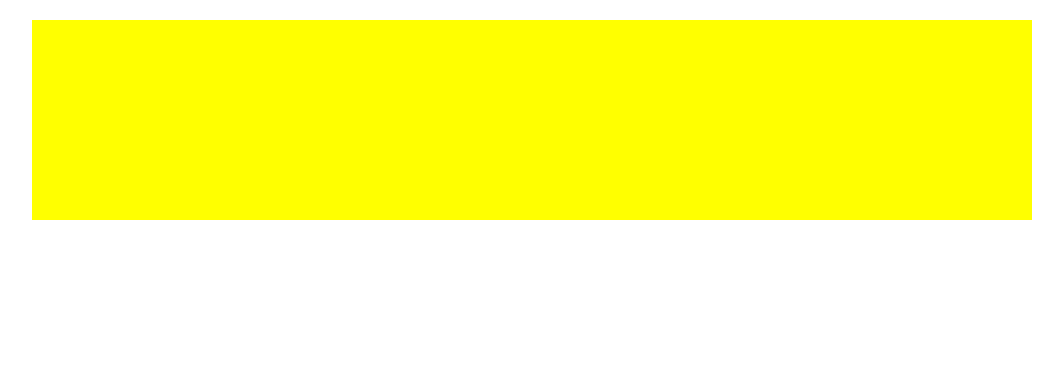
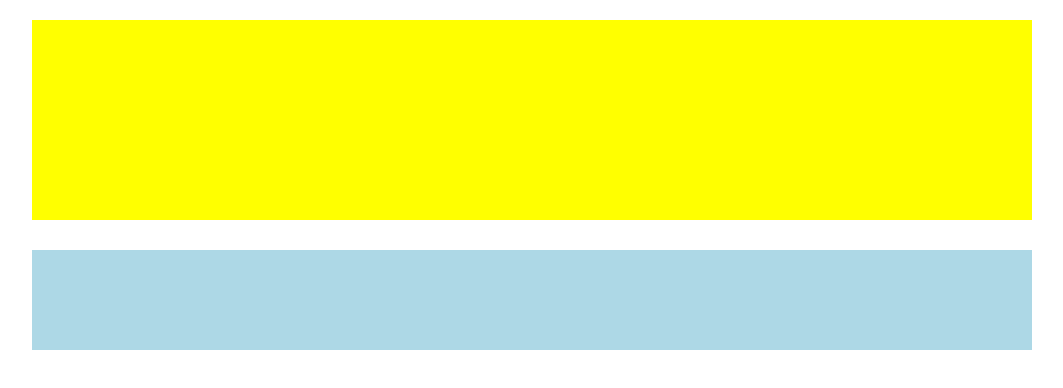
Before and after one commit to emanuelespa/htmlcss-struttura-wp, a plain HTML site: page index.html in a window 1280 px wide. Shown: the whole page, without its empty margins (108-1171 px from the left). Drawn offline with Linux system fonts and the light colour scheme.

Commit message:
nota footer

```diff
--- a/css/style.css
+++ b/css/style.css
@@ -38,3 +38,9 @@ main::after{
   width: 40%;
   background-color: grey;
 }
+
+
+footer{
+  height: 100px;
+  background-color: lightblue;
+}
```
